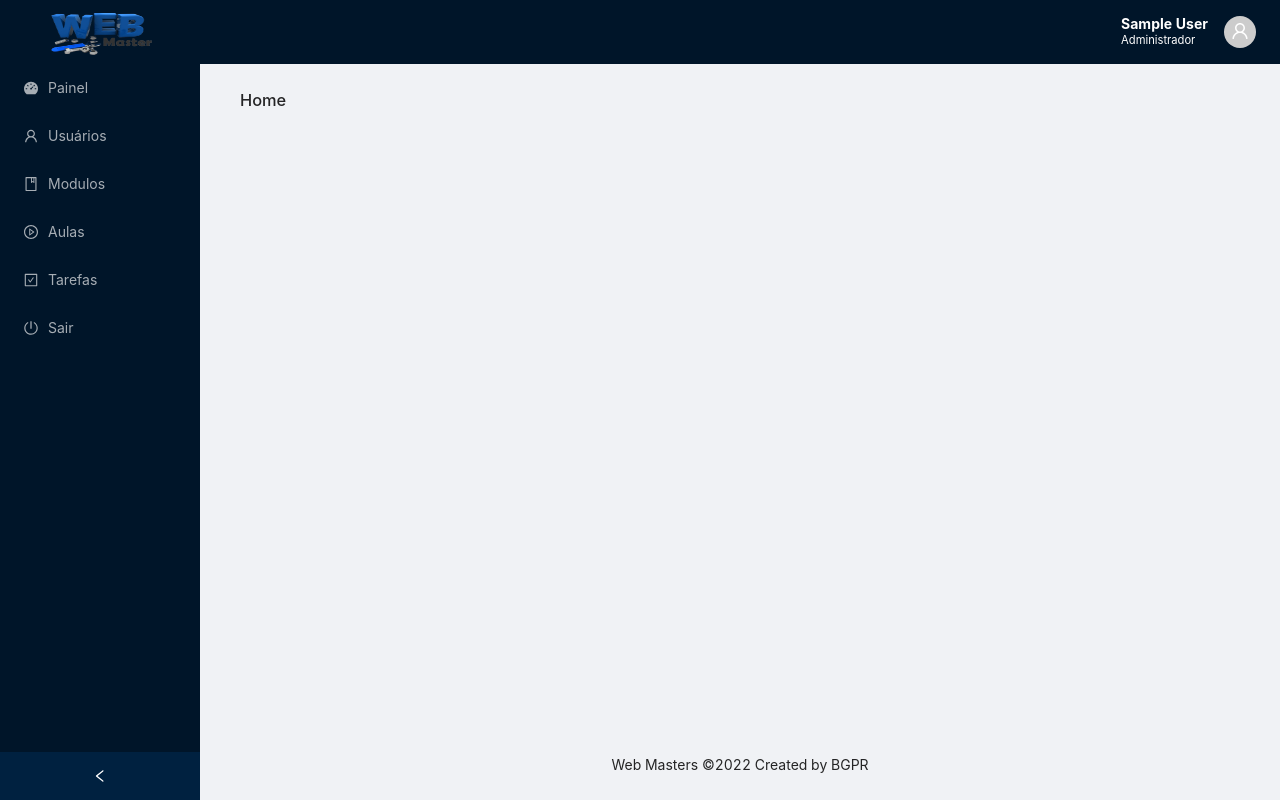
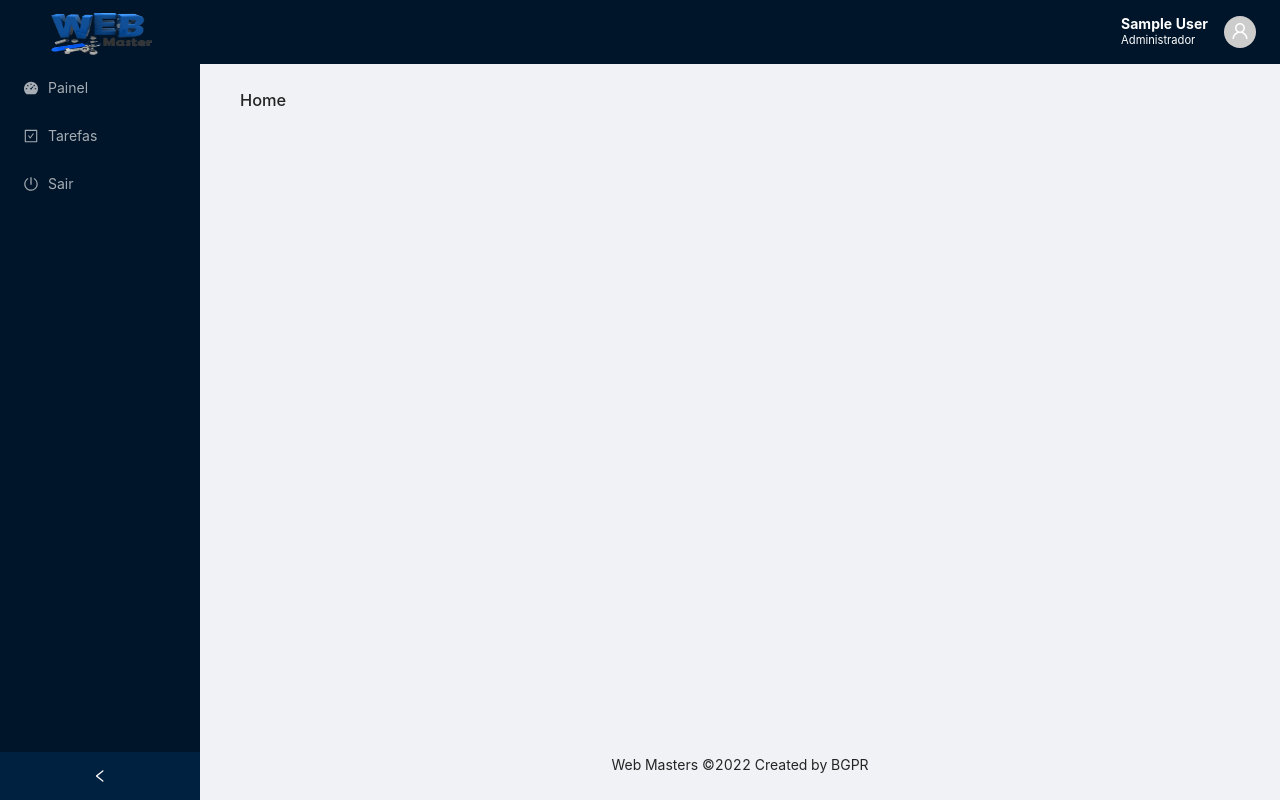
Before and after one commit to ferrarirod/Beatriz_Gabriel_Paula_Rodrigo, a React (Create React App) app in the folder frontend/: page / in a window 1280 px wide. Built offline with nearby package versions, Linux system fonts and the light colour scheme; sample sign-in values are in the browser's storage.

Commit message:
Ajustando vizualização da sidebar

```diff
--- a/frontend/src/components/Sidebar/index.tsx
+++ b/frontend/src/components/Sidebar/index.tsx
@@ -33,30 +33,40 @@
   } as MenuItem;
 }
 
-
 export function SideBar() {
   const [collapsed, setCollapsed] = useState<boolean>(false);
-  const { signOut } = useAuth();
+  const { signOut, user } = useAuth();
 
   const items: MenuItem[] = [
     getItem(<Link to="/">Painel</Link>, "1", <DashboardFilled />),
-    getItem(<Link to="/users">Usuários</Link>, "2", <UserOutlined />),
-    getItem(<Link to="/modules">Modulos</Link>, "3", <BookOutlined />),
-    getItem(<Link to="/classes">Aulas</Link>, "4", <PlayCircleOutlined />),
     getItem(<Link to="/tasks">Tarefas</Link>, "5", <CheckSquareOutlined />),
+  ];
+
+  if (user.type === 0) {
+    items.push(
+      ...[
+        getItem(<Link to="/users">Usuários</Link>, "2", <UserOutlined />),
+        getItem(<Link to="/modules">Modulos</Link>, "3", <BookOutlined />),
+        getItem(<Link to="/classes">Aulas</Link>, "4", <PlayCircleOutlined />),
+      ]
+    );
+  }
+
+  items.push(
     getItem(
       <Link to="/login" onClick={signOut}>
         Sair
       </Link>,
       "6",
       <PoweroffOutlined />
-    ),
-  ];
+    )
+  );
   return (
     <Sider
       collapsible
       collapsed={collapsed}
-      onCollapse={(value) => setCollapsed(value)}>
+      onCollapse={(value) => setCollapsed(value)}
+    >
       <img
         className="logo"
         src={Logo}
```
